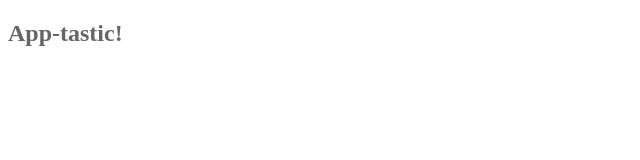
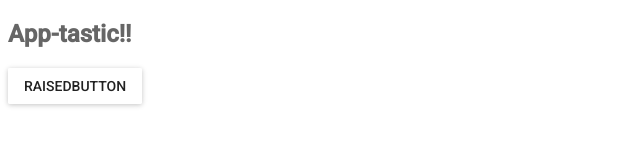
Before and after one commit to JohnDHamm/trail-tracker-react, a React app: page / in a window 1280 px wide. Shown: the whole page, without its empty margins (0-640 px from the left). Built offline with nearby package versions, Linux system fonts and the light colour scheme.

Commit message:
all react + redux installs upgraded, material-ui added

```diff
--- a/index.html
+++ b/index.html
@@ -4,6 +4,7 @@
 		<meta name="viewport" content="width=device-width, initial-scale=1">
 		<link rel="stylesheet" href="/style/style.css">
 		<!-- <link rel="stylesheet" href="https://cdn.rawgit.com/twbs/bootstrap/48938155eb24b4ccdde09426066869504c6dab3c/dist/css/bootstrap.min.css"> -->
+		<link href="https://fonts.googleapis.com/css?family=Roboto:300,400,500" rel="stylesheet">
 		<!-- <script src="https://maps.googleapis.com/maps/api/js"></script> -->
 	</head>
 	<body>
--- a/src/index.js
+++ b/src/index.js
@@ -1,13 +1,19 @@
 import React, { Component } from 'react';
 import ReactDOM from 'react-dom';
+
+import MuiThemeProvider from 'material-ui/styles/MuiThemeProvider';
+import RaisedButton from 'material-ui/RaisedButton';
 
 class App extends Component {
 
 	render() {
 		return (
-			<div>
-				<h2>App-tastic!</h2>
-			</div>
+			<MuiThemeProvider>
+				<div>
+					<h2 className="title-test">App-tastic!!</h2>
+					<RaisedButton label="RaisedButton" />
+				</div>
+			</MuiThemeProvider>
 		)
 	}
 }
--- a/style/style.css
+++ b/style/style.css
@@ -1,3 +1,8 @@
-h2 {
+body {
+	font-family: 'Roboto', sans-serif;
+}
+
+
+.title-test {
 	color: #666;
 }
```
Also changed, not shown: package.json (+9 -8 lines), .babelrc (added).
